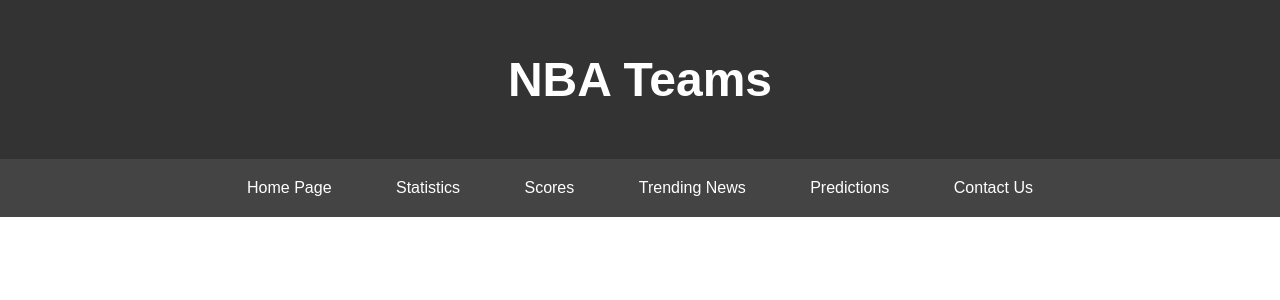
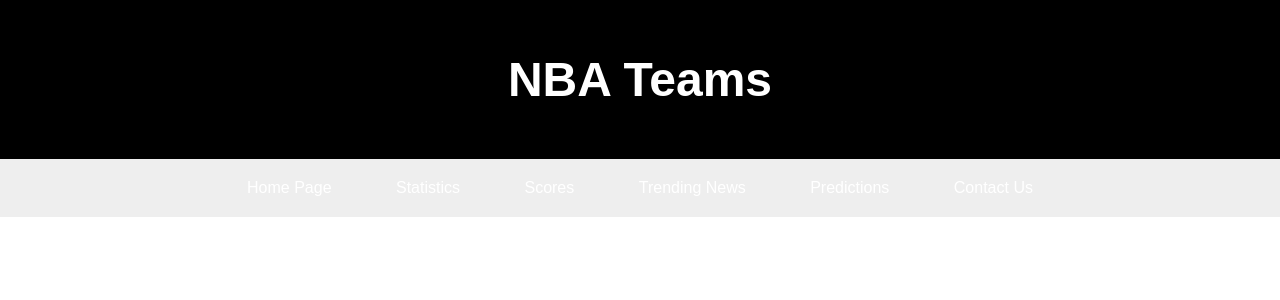
Before and after one commit to BillingtonDev/NBAPredictionsWebsite, a Node project: template frontend/views/teams.ejs in a window 1280 px wide. Shown: the top 300 px of the page. Run offline with Node 20 templates, Linux system fonts and the light colour scheme; the template is opened without the code that fills it, so the values that code supplies are empty.

Commit message:
changed navbar color on teams page

```diff
--- a/frontend/public/teams.css
+++ b/frontend/public/teams.css
@@ -7,14 +7,14 @@
 }
 
 header {
-    background-color: #333;
+    background-color: black;
     color: white;
     padding: 20px;
     font-size: 24px;
 }
 
 nav {
-    background-color: #444;
+    background-color: #eee;
     padding: 10px 0;
     text-align: center;
 }
```
